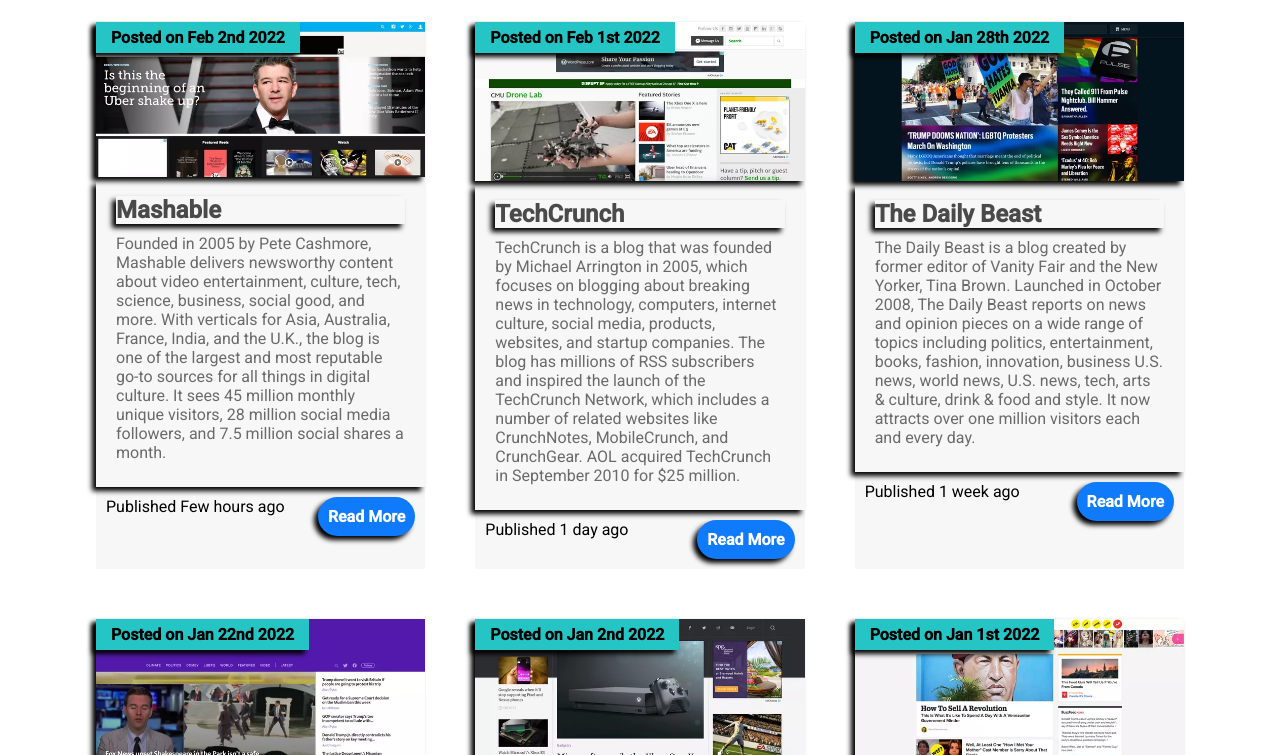
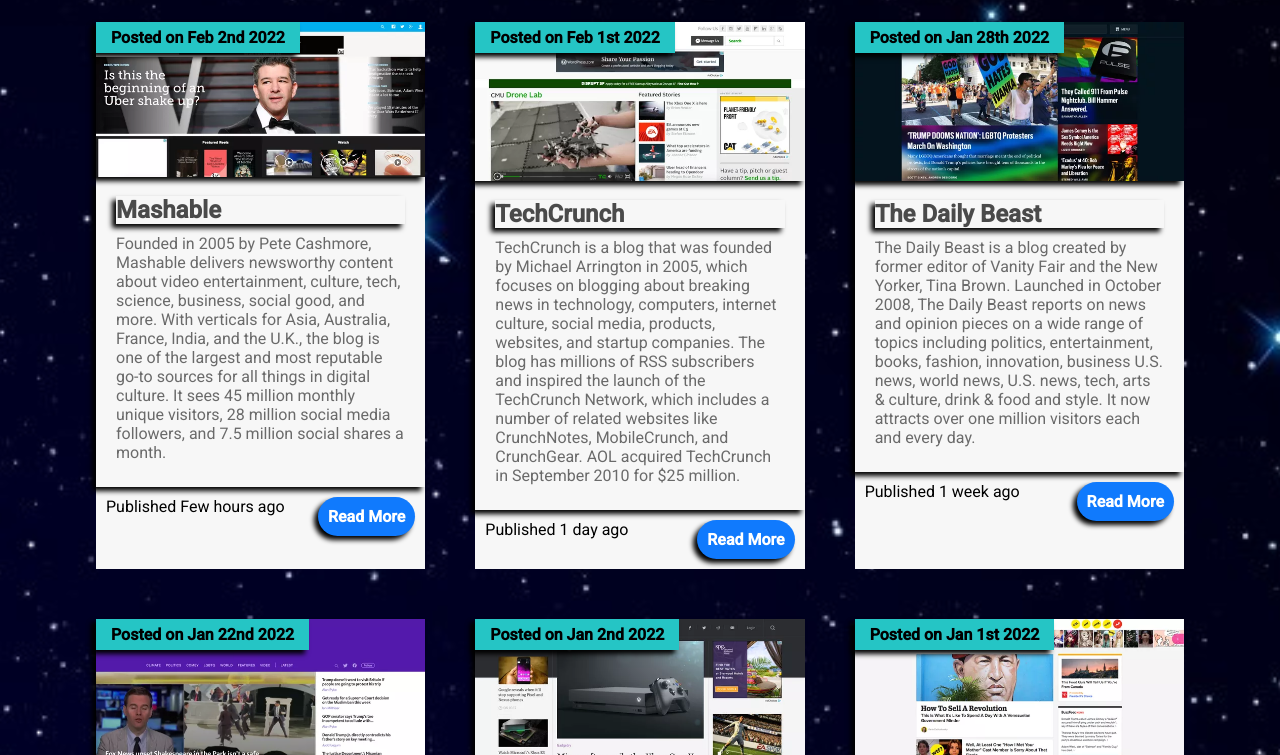
Before and after one commit to sherazjabeen06/Blog-Official, a plain HTML site: page index.html in a window 1280 px wide. Shown: the part 118-873 px from the top of the page. Drawn offline with Linux system fonts and the light colour scheme.

Commit message:
Update style.css

```diff
--- a/style.css
+++ b/style.css
@@ -6,7 +6,7 @@
     font-family: 'Roboto', sans-serif;
 }
 body{
-    background-image: url("bg1.jpg");
+    background-image: url("Images/bg1.jpg");
     background-position: center;
     background-size: cover;
 }
```
